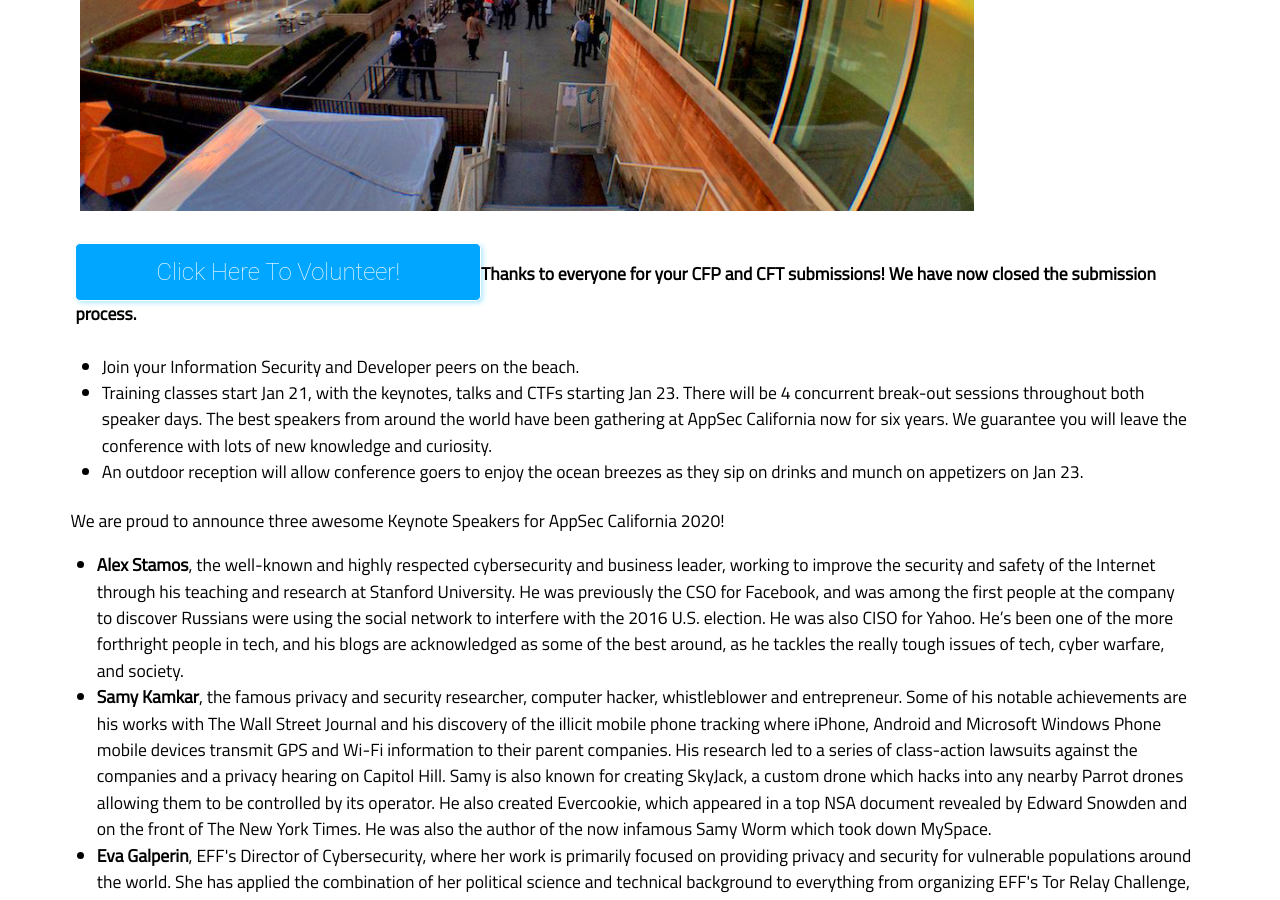
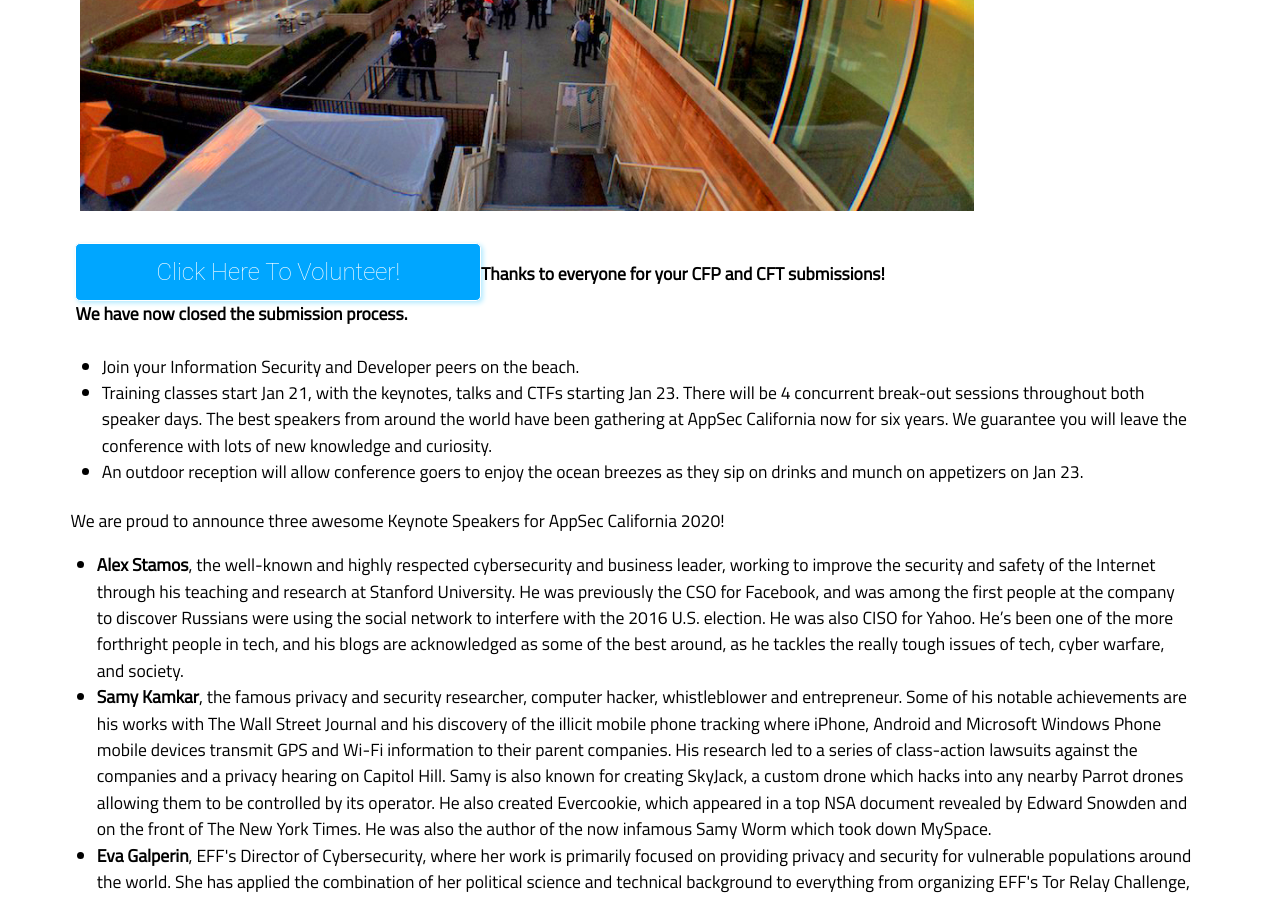
Before and after one commit to OWASP/2020-appseccalifornia, a Jekyll site: the page built from index.html, in a window 1280 px wide and 900 px high, scrolled down 661 px. Built offline with Jekyll 4.4.1, drawn with Linux system fonts in a browser that asks for light colours; some web fonts are replaced; comment, search, counter and statistics services are not loaded.

Commit message:
playing with layout

```diff
--- a/index.html
+++ b/index.html
@@ -14,7 +14,7 @@
 <div class="row" style="text-align:center;"><h2>January 21-24, 2020 at the Annenberg Beach House, Santa Monica, CA</h2></div>
 <div class="row"><img src="../assets/images/fisheye.jpg" width="80%" align="center" style="padding:5px;"></div>
 <br>
-<div class="row"><div width="20%" align="left"><button name="cftButton" class="button" onclick="window.location.href='https://signup.com/go/QGXzxkB';">Click Here To Volunteer!</button><strong>Thanks to everyone for your CFP and CFT submissions! We have now closed the submission process.</strong></div>
+<div class="row"><div width="20%" align="left"><button name="cftButton" class="button" onclick="window.location.href='https://signup.com/go/QGXzxkB';">Click Here To Volunteer!</button><strong>Thanks to everyone for your CFP and CFT submissions!</strong><br><strong> We have now closed the submission process.</strong></div>
 </div>
 <br>
 <div class="row">
```
